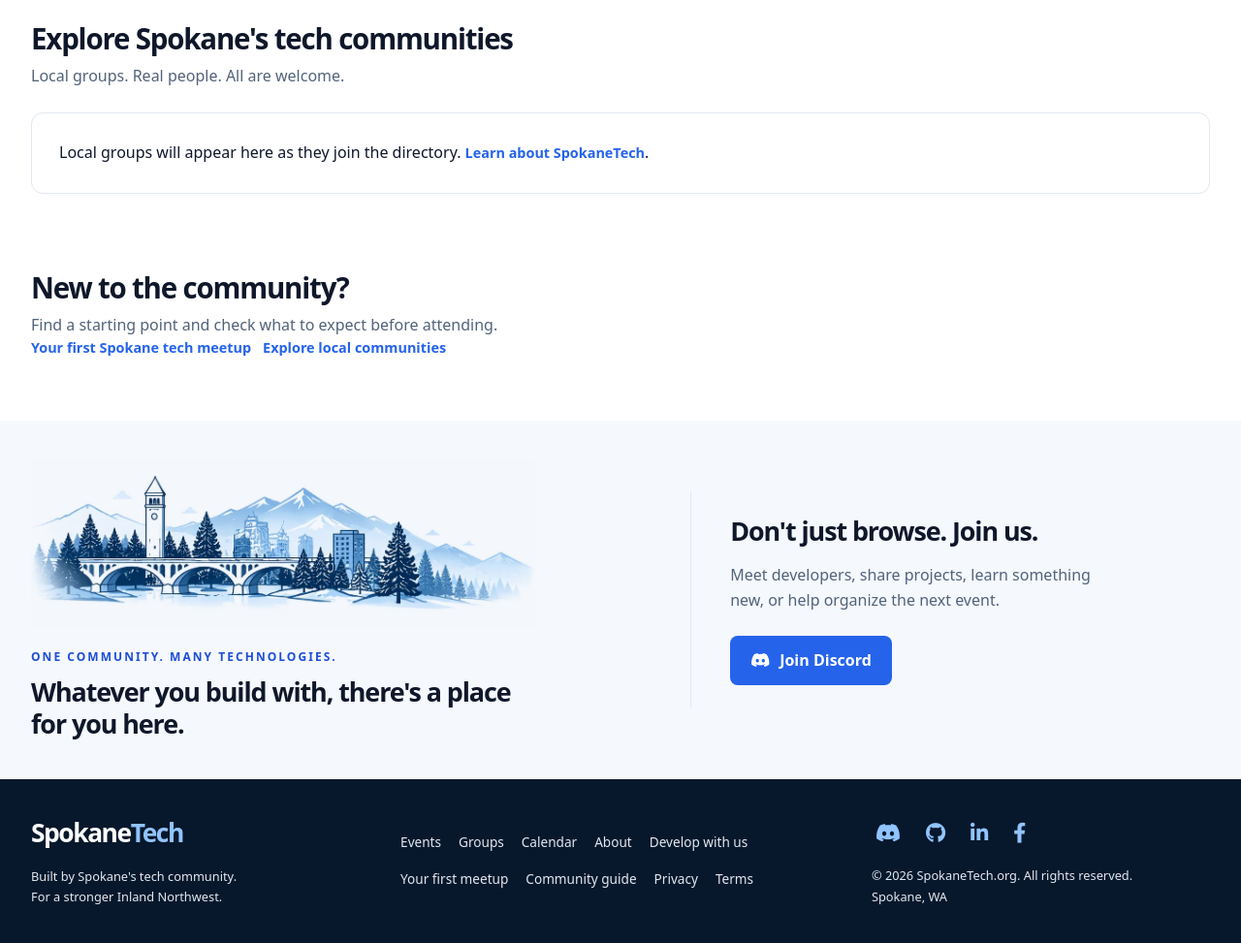
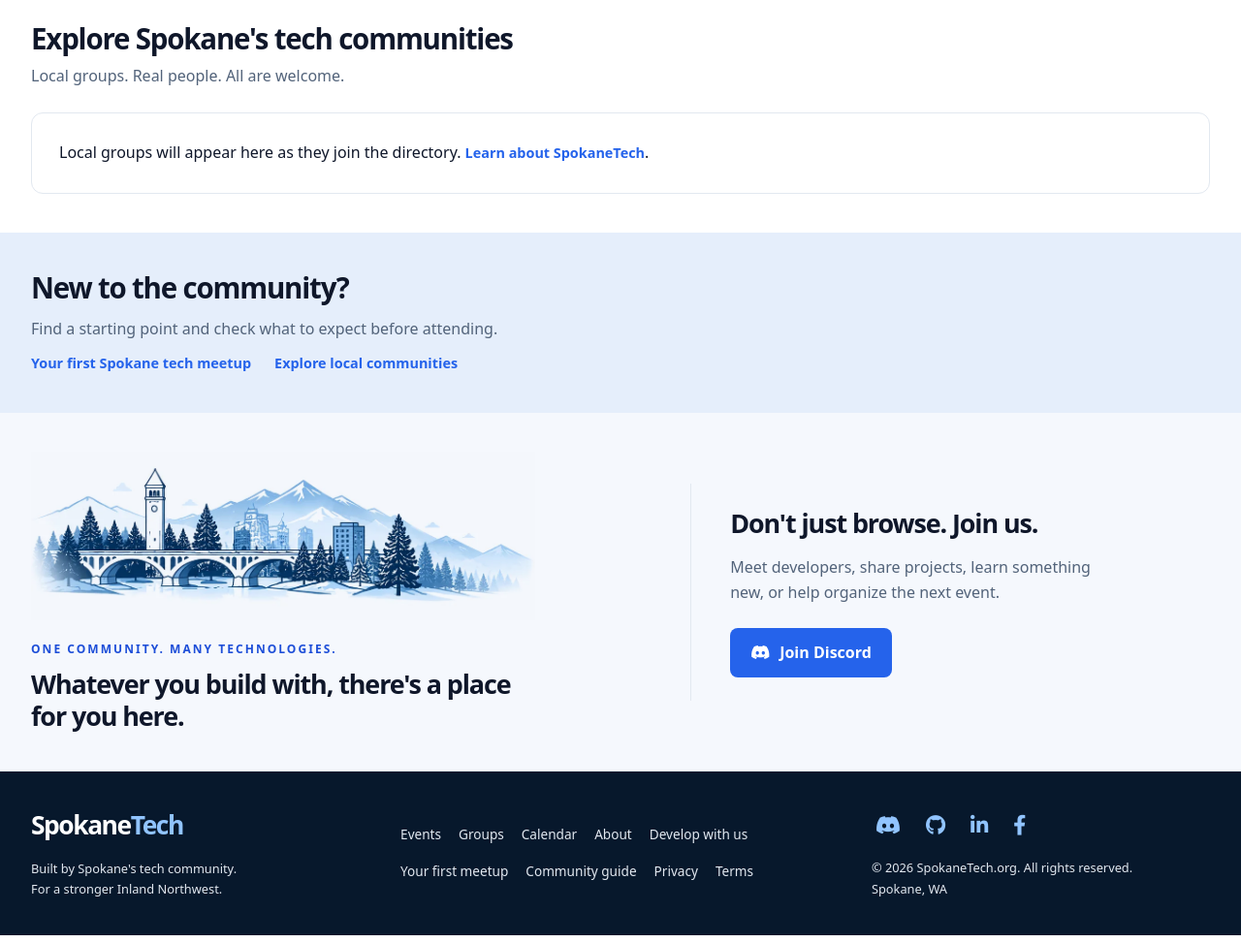
Before and after one commit to SpokaneTech/SpokaneTechWeb, a Django app: template src/django_project/web/templates/web/full/custom/index.html in a window 1280 px wide. Shown: the part 1014-1987 px from the top of the page at 97% size. Run offline with Django 4.2, Linux system fonts and the light colour scheme; the template is opened without the code that fills it, so the values that code supplies are empty; parts of the project's set-up code (start-up, migrations or seed data) failed here and were passed over; some libraries are stand-ins or nearby versions.

Commit message:
minor style and layout updates

```diff
--- a/src/django_project/core/static/spokanetech/css/homepage.css
+++ b/src/django_project/core/static/spokanetech/css/homepage.css
@@ -76,12 +76,16 @@
 .st-section { padding-block: 40px; }
 .st-events { background: #f8fafc; scroll-margin-top: 24px; }
 .st-section-heading { display: flex; align-items: end; justify-content: space-between; gap: 24px; margin-bottom: 24px; }
-.st-section-heading h2 { font-size: clamp(1.6rem, 2.3vw, 2rem); margin: 0; }
+.st-section-heading h2, .st-newcomers h2 { font-size: clamp(1.6rem, 2.3vw, 2rem); margin: 0; }
 .st-section-heading .st-eyebrow { margin-bottom: 6px; }
 .st-text-link { color: var(--st-blue); font-size: .9rem; font-weight: 550; }
 .st-text-link:hover { color: var(--st-blue-hover); }
 .st-section-heading > .st-text-link { flex-shrink: 0; padding-block: 6px; }
 .st-section-description { margin: 8px 0 0; color: var(--st-muted); }
+.st-newcomers { background: var(--st-blue-tint); }
+.st-newcomers .st-container { display: grid; gap: 12px; }
+.st-newcomers .st-section-description { margin: 0; }
+.st-newcomers .st-actions { column-gap: 24px; }
 .st-events-all-link { display: inline-block; margin-top: 8px; }
 .st-event-card, .st-group-card { position: relative; min-width: 0; border: 1px solid var(--st-border); border-radius: var(--st-radius); background: white; box-shadow: 0 3px 8px rgb(15 23 42 / 3%); overflow-wrap: anywhere; transition: background-color .15s, border-color .15s, box-shadow .15s; }
 .st-card-link { color: inherit; }
--- a/src/django_project/web/templates/web/partials/custom/index.htm
+++ b/src/django_project/web/templates/web/partials/custom/index.htm
@@ -98,12 +98,13 @@
         </div>
     </section>
 
-    <section class="st-section">
-        <div class="st-container st-section-heading"><div><h2>New to the community?</h2>
+    <section class="st-section st-newcomers" aria-labelledby="newcomers-title">
+        <div class="st-container">
+            <h2 id="newcomers-title">New to the community?</h2>
             <p class="st-section-description">Find a starting point and check what to expect before attending.</p>
             <div class="st-actions"><a class="st-text-link" href="{% url 'web:newcomer_guide' %}">Your first Spokane tech meetup</a>
             <a class="st-text-link" href="{% url 'web:community_guide' %}">Explore local communities</a></div>
-        </div></div>
+        </div>
     </section>
     <section class="st-community" aria-labelledby="community-title">
         <div class="st-container st-community-grid">
```
Also changed, not shown: src/django_project/web/templates/web/partials/detail/event.htm (+6 -6 lines), src/django_project/web/templates/web/partials/detail/group.htm (+10 -4 lines).
